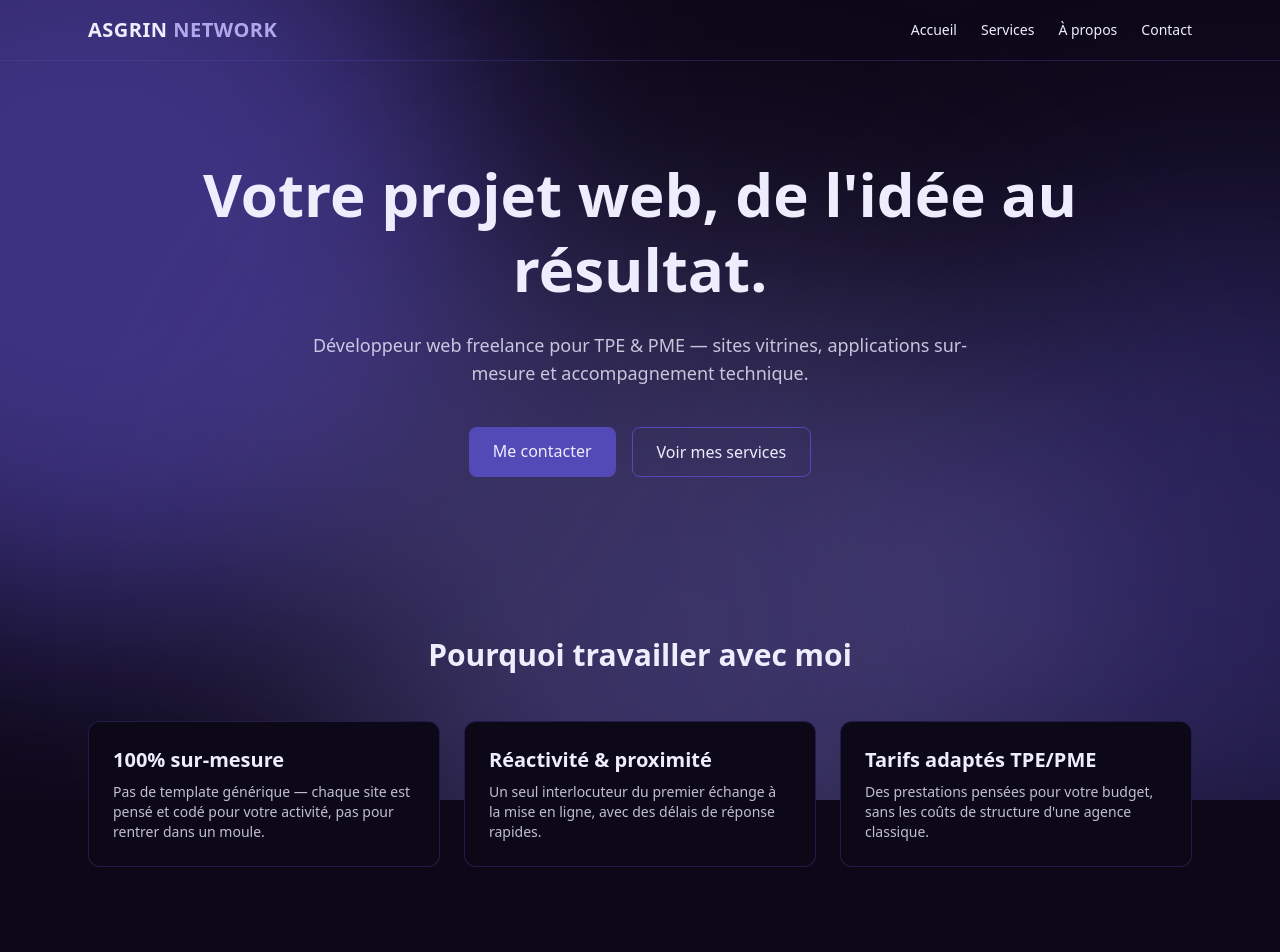
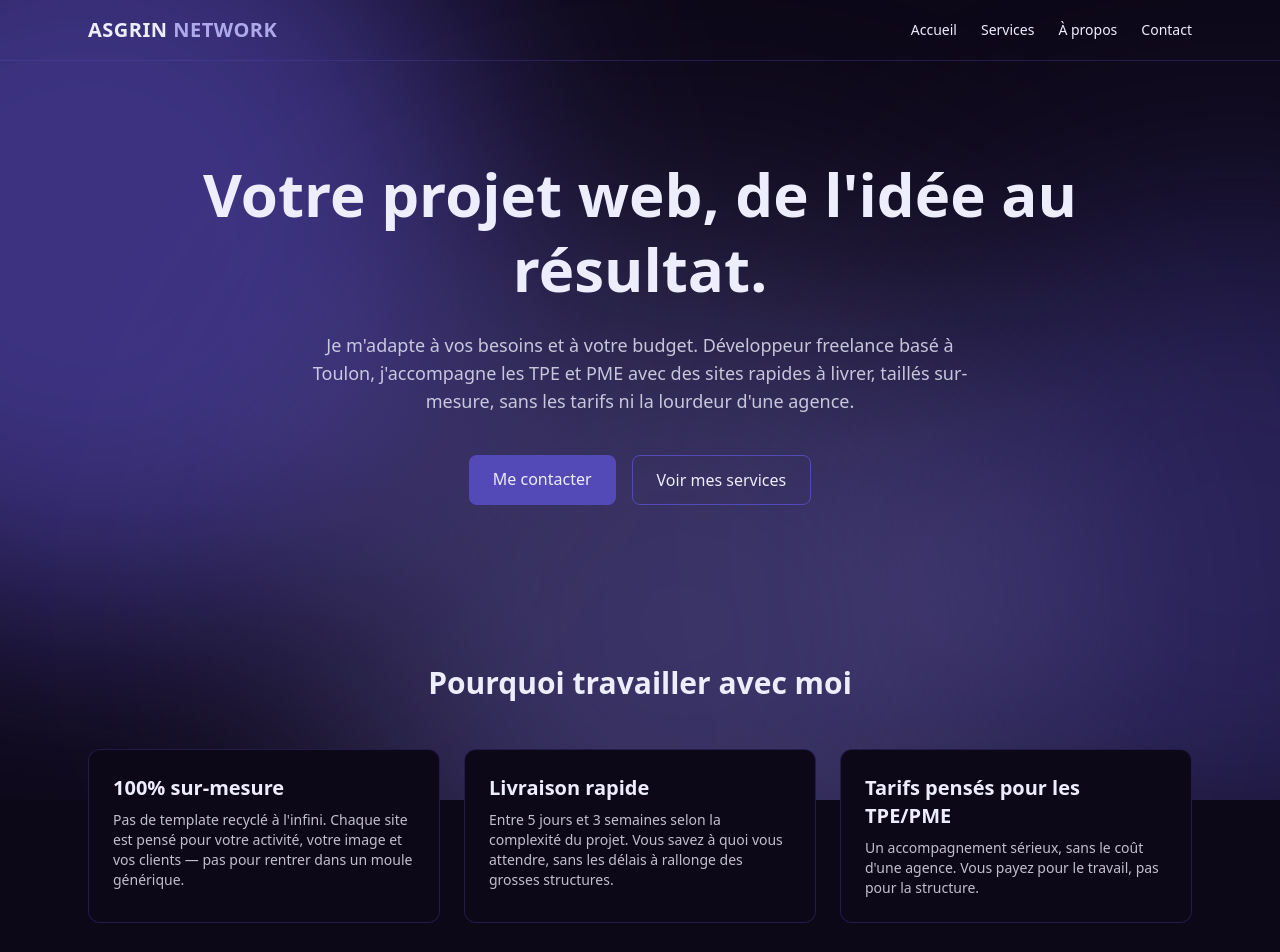
Before and after one commit to Asgrin/Asgrin-network, a Next.js app: page / in a window 1280 px wide. Shown: the top 952 px of the page. Built offline with nearby package versions, Linux system fonts and the light colour scheme.

Commit message:
feat: réécriture Hero et section Pourquoi moi

```diff
--- a/src/app/page.tsx
+++ b/src/app/page.tsx
@@ -17,21 +17,20 @@ const HIGHLIGHT_SERVICES = [
   },
 ];
 
-// Différenciateurs — ce qui te distingue d'une agence classique ou d'un
-// template tout fait. Séparé de HIGHLIGHT_SERVICES car sémantiquement
-// différent : ici c'est "pourquoi moi", pas "ce que je fais"
+// Textes étoffés suite à la session de copywriting — ton décontracté/accessible,
+// on insiste sur rapidité + sur-mesure + prix (les 3 priorités données)
 const WHY_ME = [
   {
     title: "100% sur-mesure",
-    description: "Pas de template générique — chaque site est pensé et codé pour votre activité, pas pour rentrer dans un moule.",
+    description: "Pas de template recyclé à l'infini. Chaque site est pensé pour votre activité, votre image et vos clients — pas pour rentrer dans un moule générique.",
   },
   {
-    title: "Réactivité & proximité",
-    description: "Un seul interlocuteur du premier échange à la mise en ligne, avec des délais de réponse rapides.",
+    title: "Livraison rapide",
+    description: "Entre 5 jours et 3 semaines selon la complexité du projet. Vous savez à quoi vous attendre, sans les délais à rallonge des grosses structures.",
   },
   {
-    title: "Tarifs adaptés TPE/PME",
-    description: "Des prestations pensées pour votre budget, sans les coûts de structure d'une agence classique.",
+    title: "Tarifs pensés pour les TPE/PME",
+    description: "Un accompagnement sérieux, sans le coût d'une agence. Vous payez pour le travail, pas pour la structure.",
   },
 ];
 
@@ -44,8 +43,10 @@ export default function Home() {
           Votre projet web, de l&apos;idée au résultat.
         </h1>
         <p className="text-lg text-frost/80 mb-10 max-w-2xl mx-auto">
-          Développeur web freelance pour TPE & PME — sites vitrines,
-          applications sur-mesure et accompagnement technique.
+          Je m&apos;adapte à vos besoins et à votre budget. Développeur freelance
+          basé à Toulon, j&apos;accompagne les TPE et PME avec des sites rapides
+          à livrer, taillés sur-mesure, sans les tarifs ni la lourdeur d&apos;une
+          agence.
         </p>
         <div className="flex gap-4 justify-center flex-wrap">
           <Button href="/contact" variant="primary">
```
